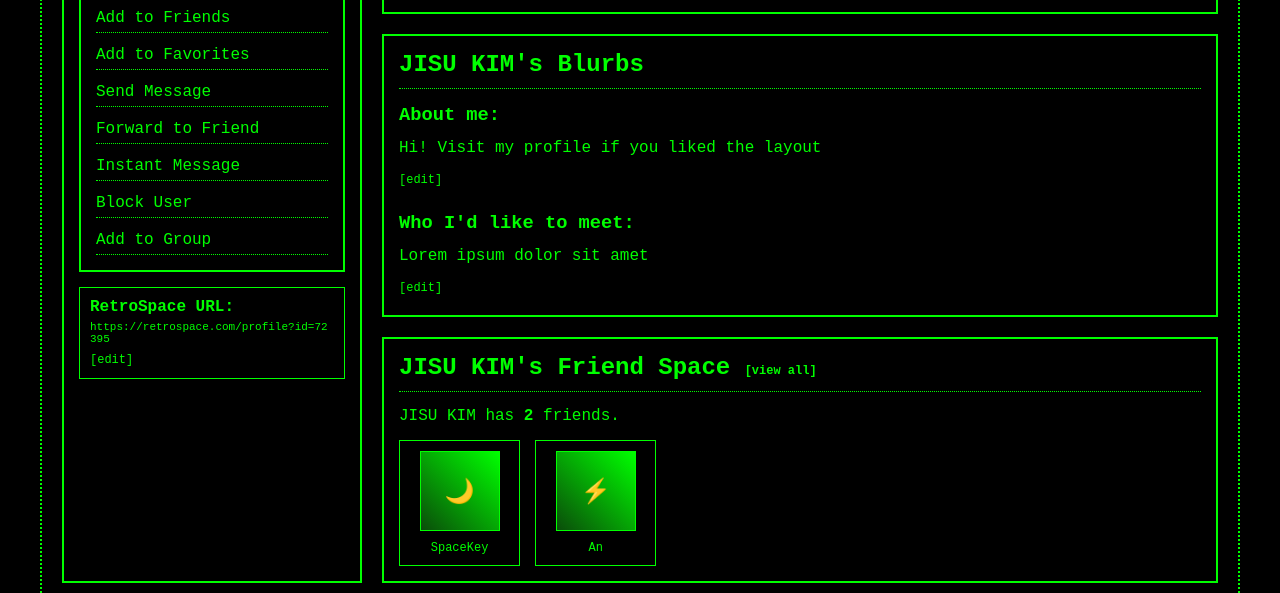
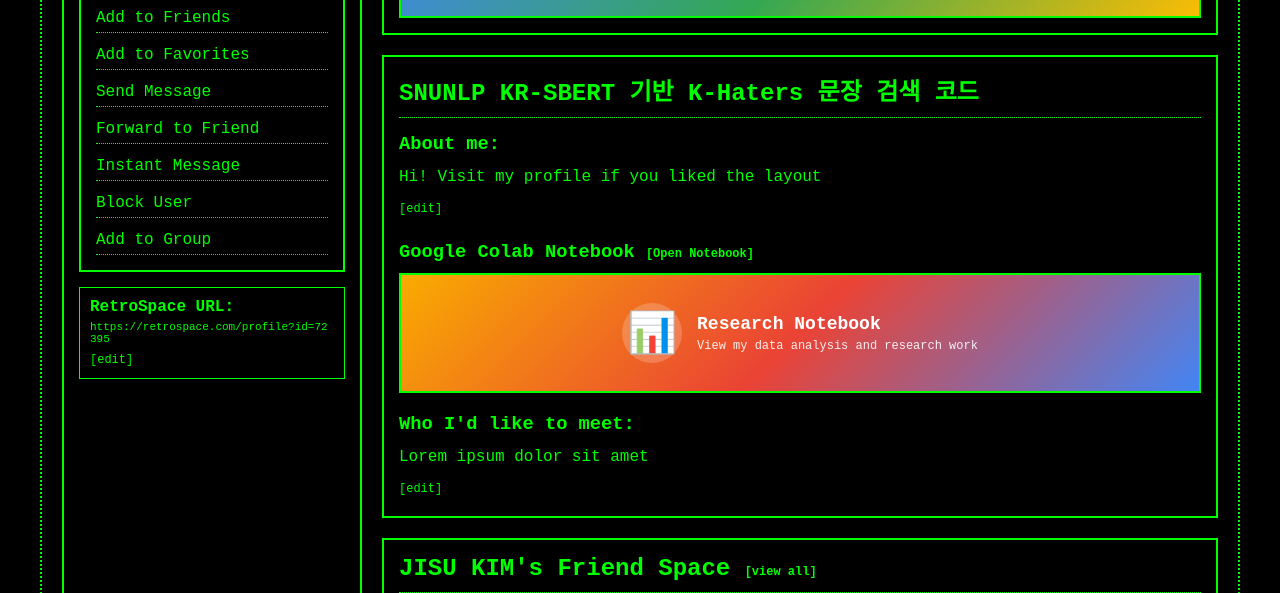
Before and after one commit to jisu1745/jisujisu, a plain HTML site: page jisu.html in a window 1280 px wide. Shown: the part 705-1298 px from the top of the page. Drawn offline with Linux system fonts and the light colour scheme.

Commit message:
Add files via upload

```diff
--- a/jisu.html
+++ b/jisu.html
@@ -330,6 +330,57 @@
             opacity: 0.9;
         }
 
+        .colab-thumbnail {
+            width: 100%;
+            height: 120px;
+            background: linear-gradient(135deg, #f9ab00 0%, #ea4335 50%, #4285f4 100%);
+            border: 2px solid #0f0;
+            position: relative;
+            cursor: pointer;
+            transition: all 0.3s;
+            margin-top: 10px;
+            display: flex;
+            align-items: center;
+            justify-content: center;
+        }
+
+        .colab-thumbnail:hover {
+            border-color: #0f0;
+            box-shadow: 0 0 20px rgba(0, 255, 0, 0.5);
+            transform: scale(1.02);
+        }
+
+        .colab-content {
+            display: flex;
+            align-items: center;
+            gap: 15px;
+            color: white;
+            text-align: left;
+        }
+
+        .colab-icon {
+            font-size: 40px;
+            background: rgba(255, 255, 255, 0.2);
+            border-radius: 50%;
+            width: 60px;
+            height: 60px;
+            display: flex;
+            align-items: center;
+            justify-content: center;
+        }
+
+        .colab-text h3 {
+            margin: 0 0 5px 0;
+            font-size: 18px;
+            font-weight: bold;
+        }
+
+        .colab-text p {
+            margin: 0;
+            font-size: 12px;
+            opacity: 0.9;
+        }
+
         @media (max-width: 768px) {
             .profile-container {
                 grid-template-columns: 1fr;
@@ -412,7 +463,10 @@
                             <div class="play-icon">▶</div>
                         </div>
                     </div>
-                    <div style="margin-top: 10px; font-size: 12px; color: #0f0;">
+                    <div style="margin-top: 10px; font-size: 14px; color: #0f0; font-weight: bold;">
+                        L2_Hate Dingo Freestyle
+                    </div>
+                    <div style="margin-top: 5px; font-size: 12px; color: #0f0;">
                         Click to watch our featured video
                     </div>
                 </div>
@@ -431,13 +485,25 @@
                 </div>
 
                 <div class="section">
-                    <h2>JISU KIM's Blurbs</h2>
+                    <h2>SNUNLP KR-SBERT 기반 K-Haters 문장 검색 코드</h2>
                     <div style="margin-bottom: 20px;">
                         <h3 style="color: #0f0; margin-bottom: 10px;">About me:</h3>
                         <div class="blurb-content">
                             Hi! Visit my profile if you liked the layout
                             <div style="margin-top: 5px;">
                                 <a href="#" class="edit-link">[edit]</a>
+                            </div>
+                        </div>
+                    </div>
+                    <div style="margin-bottom: 20px;">
+                        <h3 style="color: #0f0; margin-bottom: 10px;">Google Colab Notebook <a href="https://colab.research.google.com/drive/1K6u8eBaCyyAHaMO1M8lXmPyGA7jTkNJY?authuser=1#scrollTo=omd9s2-N_B1A" target="_blank" class="edit-link">[Open Notebook]</a></h3>
+                        <div class="colab-thumbnail" onclick="openColab()">
+                            <div class="colab-content">
+                                <div class="colab-icon">📊</div>
+                                <div class="colab-text">
+                                    <h3>Research Notebook</h3>
+                                    <p>View my data analysis and research work</p>
+                                </div>
                             </div>
                         </div>
                     </div>
@@ -478,6 +544,10 @@
         function openGemini() {
             window.open('https://gemini.google.com/share/7579a7d6d15c', '_blank');
         }
+
+        function openColab() {
+            window.open('https://colab.research.google.com/drive/1K6u8eBaCyyAHaMO1M8lXmPyGA7jTkNJY?authuser=1#scrollTo=omd9s2-N_B1A', '_blank');
+        }
     </script>
 </body>
 </html>
```
